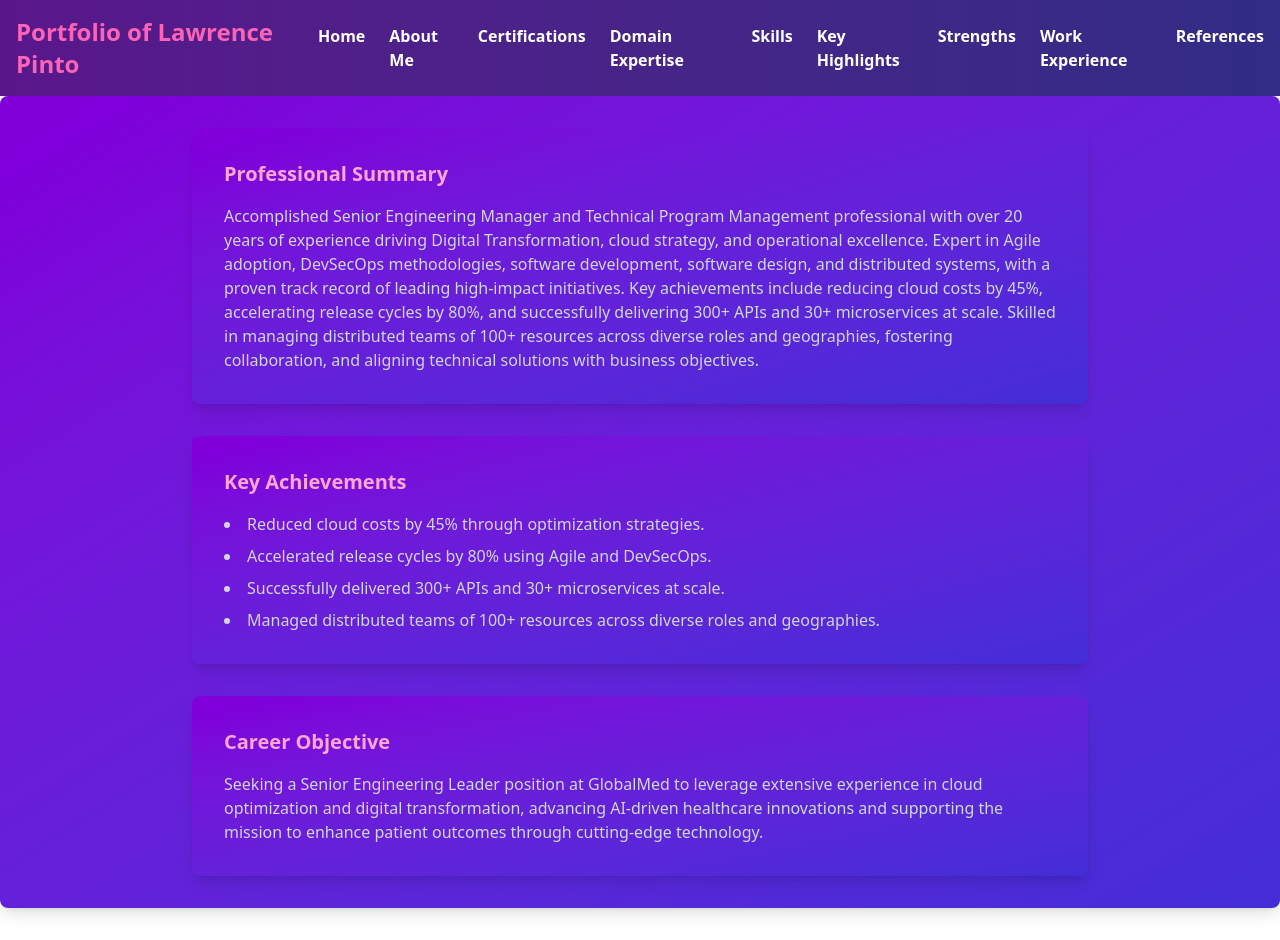
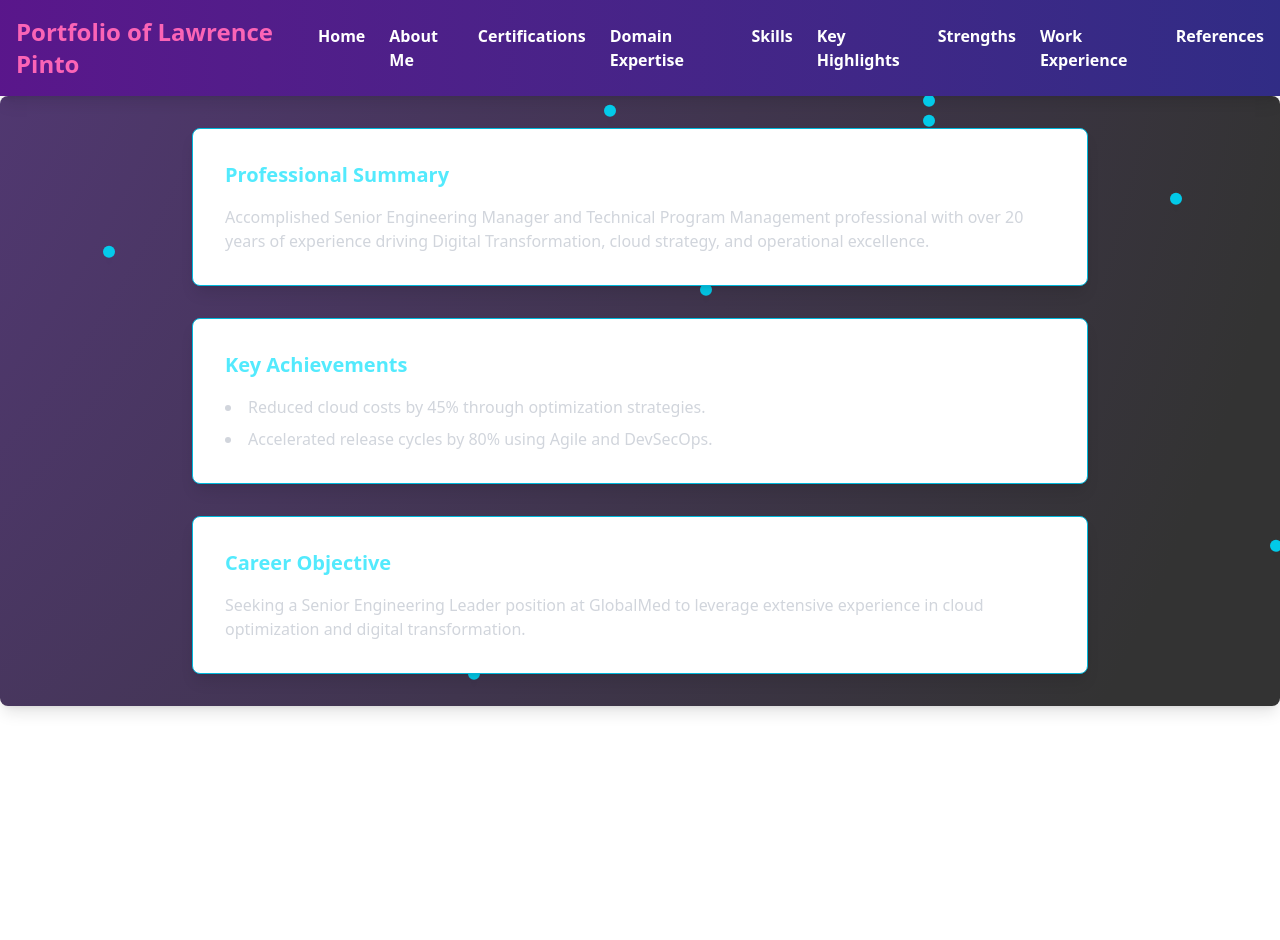
Before and after one commit to lpintoamsys/latestportfolio, a React (Vite) app: page /about in a window 1280 px wide. After the commit the page ends 800 px from the top, so only its background shows below. Built offline with nearby package versions, Linux system fonts and the light colour scheme.

Commit message:
first commit

```diff
--- a/src/pages/About.jsx
+++ b/src/pages/About.jsx
@@ -4,86 +4,125 @@ import React from "react";
 // Animation variants
 const containerVariants = {
   hidden: { opacity: 0 },
-  visible: {
-    opacity: 1,
-    transition: {
-      staggerChildren: 0.3, // Delay between each child animation
-    },
-  },
+  visible: { opacity: 1, transition: { staggerChildren: 0.3 } },
 };
 
 const itemVariants = {
   hidden: { opacity: 0, y: 20 },
-  visible: { opacity: 1, y: 0 },
+  visible: { opacity: 1, y: 0, transition: { duration: 0.6 } },
+};
+
+// Floating Particle Animation
+const particleVariants = {
+  animate: {
+    y: [0, -20, 0],
+    opacity: [0.6, 1, 0.6],
+    transition: { duration: 4, repeat: Infinity, ease: "easeInOut" },
+  },
+};
+
+// Glitch Effect
+const glitchVariants = {
+  animate: {
+    x: [0, 2, -2, 2, -2, 0],
+    transition: { duration: 0.1, repeat: Infinity, ease: "linear" },
+  },
+};
+
+// Background Animation (Neon Grid)
+const gridVariants = {
+  animate: {
+    backgroundPosition: ["0% 0%", "100% 100%", "0% 0%"],
+    transition: { duration: 10, repeat: Infinity, ease: "linear" },
+  },
 };
 
 export default function About() {
   return (
-    <div className="bg-gradient-to-br from-purple-700 to-indigo-700 p-8 rounded-lg shadow-lg mb-8">
+    <div className="relative overflow-hidden p-8 rounded-lg shadow-lg mb-8">
+      {/* Animated Cyberpunk Neon Grid Background */}
       <motion.div
-        className="max-w-4xl mx-auto"
+        className="absolute inset-0"
+        variants={gridVariants}
+        animate="animate"
+        style={{
+          backgroundImage:
+            "radial-gradient(circle, rgba(58, 9, 121, 0.8) 10%, rgba(0, 0, 0, 0.8) 80%)",
+          backgroundSize: "400% 400%",
+          zIndex: -1,
+        }}
+      />
+
+      {/* Floating Neon Particles */}
+      {[...Array(15)].map((_, i) => (
+        <motion.div
+          key={i}
+          className="absolute w-3 h-3 bg-cyan-400 rounded-full shadow-lg"
+          style={{
+            top: `${Math.random() * 100}%`,
+            left: `${Math.random() * 100}%`,
+          }}
+          variants={particleVariants}
+          animate="animate"
+        />
+      ))}
+
+      <motion.div
+        className="relative max-w-4xl mx-auto"
         variants={containerVariants}
         initial="hidden"
         animate="visible"
       >
-
         {/* Professional Summary */}
         <motion.div
-          className="bg-gradient-to-br from-purple-700 to-indigo-700 p-8 rounded-lg shadow-lg mb-8"
+          className="bg-white bg-opacity-10 p-8 rounded-lg shadow-lg mb-8 backdrop-blur-xl border border-cyan-500"
           variants={itemVariants}
         >
-          <h2 className="text-xl font-semibold mb-4 text-pink-300">
-            Professional Summary
+          <h2 className="text-xl font-semibold mb-4 text-cyan-300">
+            <motion.span variants={glitchVariants} animate="animate">
+              Professional Summary
+            </motion.span>
           </h2>
           <p className="text-md text-gray-300">
             Accomplished Senior Engineering Manager and Technical Program
             Management professional with over 20 years of experience driving
             Digital Transformation, cloud strategy, and operational excellence.
-            Expert in Agile adoption, DevSecOps methodologies, software
-            development, software design, and distributed systems, with a proven
-            track record of leading high-impact initiatives. Key achievements
-            include reducing cloud costs by 45%, accelerating release cycles by
-            80%, and successfully delivering 300+ APIs and 30+ microservices at
-            scale. Skilled in managing distributed teams of 100+ resources across
-            diverse roles and geographies, fostering collaboration, and aligning
-            technical solutions with business objectives.
           </p>
         </motion.div>
 
         {/* Key Achievements */}
         <motion.div
-          className="bg-gradient-to-br from-purple-700 to-indigo-700 p-8 rounded-lg shadow-lg mb-8"
+          className="bg-white bg-opacity-10 p-8 rounded-lg shadow-lg mb-8 backdrop-blur-xl border border-cyan-500"
           variants={itemVariants}
         >
-          <h2 className="text-xl font-semibold mb-4 text-pink-300">
-            Key Achievements
+          <h2 className="text-xl font-semibold mb-4 text-cyan-300">
+            <motion.span variants={glitchVariants} animate="animate">
+              Key Achievements
+            </motion.span>
           </h2>
           <ul className="list-disc list-inside text-md text-gray-300 space-y-2">
-            <li>Reduced cloud costs by 45% through optimization strategies.</li>
-            <li>Accelerated release cycles by 80% using Agile and DevSecOps.</li>
-            <li>
-              Successfully delivered 300+ APIs and 30+ microservices at scale.
-            </li>
-            <li>
-              Managed distributed teams of 100+ resources across diverse roles and
-              geographies.
-            </li>
+            <motion.li whileHover={{ x: 5 }} transition={{ type: "spring" }}>
+              Reduced cloud costs by 45% through optimization strategies.
+            </motion.li>
+            <motion.li whileHover={{ x: 5 }} transition={{ type: "spring" }}>
+              Accelerated release cycles by 80% using Agile and DevSecOps.
+            </motion.li>
           </ul>
         </motion.div>
 
         {/* Career Objective */}
         <motion.div
-          className="bg-gradient-to-br from-purple-700 to-indigo-700 p-8 rounded-lg shadow-lg"
+          className="bg-white bg-opacity-10 p-8 rounded-lg shadow-lg backdrop-blur-xl border border-cyan-500"
           variants={itemVariants}
         >
-          <h2 className="text-xl font-semibold mb-4 text-pink-300">
-            Career Objective
+          <h2 className="text-xl font-semibold mb-4 text-cyan-300">
+            <motion.span variants={glitchVariants} animate="animate">
+              Career Objective
+            </motion.span>
           </h2>
           <p className="text-md text-gray-300">
             Seeking a Senior Engineering Leader position at GlobalMed to leverage
-            extensive experience in cloud optimization and digital transformation,
-            advancing AI-driven healthcare innovations and supporting the mission
-            to enhance patient outcomes through cutting-edge technology.
+            extensive experience in cloud optimization and digital transformation.
           </p>
         </motion.div>
       </motion.div>
--- a/src/pages/DomainExpertise.jsx
+++ b/src/pages/DomainExpertise.jsx
@@ -51,7 +51,7 @@ export default function DomainExpertise() {
       >
         {/* Heading */}
         <motion.h1
-          className="text-4xl font-bold mb-8 bg-clip-text text-transparent bg-gradient-to-r from-pink-400 to-purple-400"
+          className="text-4xl font-bold mb-8 bg-clip-text text-transparent bg-gradient-to-r from-pink-400 to-purple-400 mt-20"
           variants={itemVariants}
         >
           Domain Expertise
@@ -68,10 +68,10 @@ export default function DomainExpertise() {
               className="bg-gradient-to-br from-purple-700 to-indigo-700 p-6 rounded-lg shadow-lg"
               variants={itemVariants}
             >
-              <h2 className="text-2xl font-semibold mb-4 text-pink-300">
+              <h2 className="text-xl font-semibold mb-4 text-pink-300">
                 {domain.name}
               </h2>
-              <p className="text-lg text-gray-300">{domain.description}</p>
+              <p className="text-md text-gray-300">{domain.description}</p>
             </motion.div>
           ))}
         </motion.div>
```
